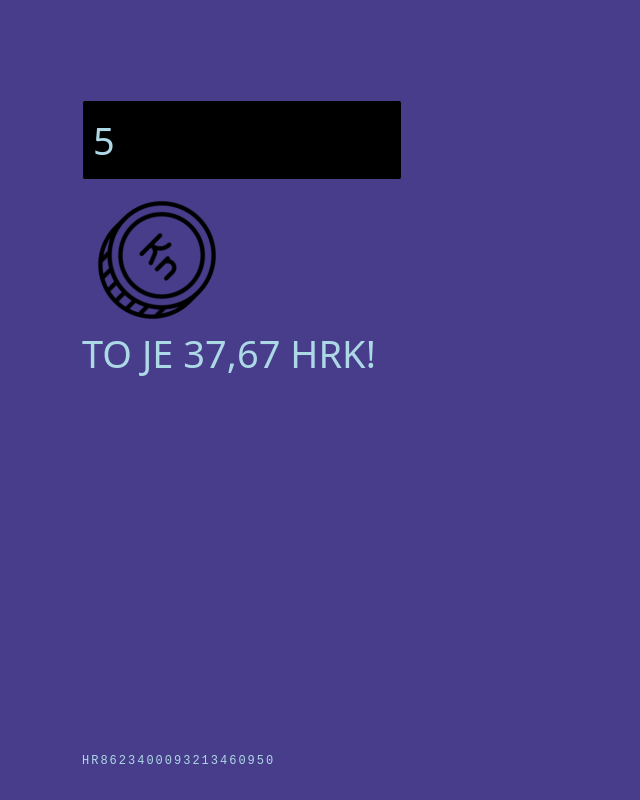
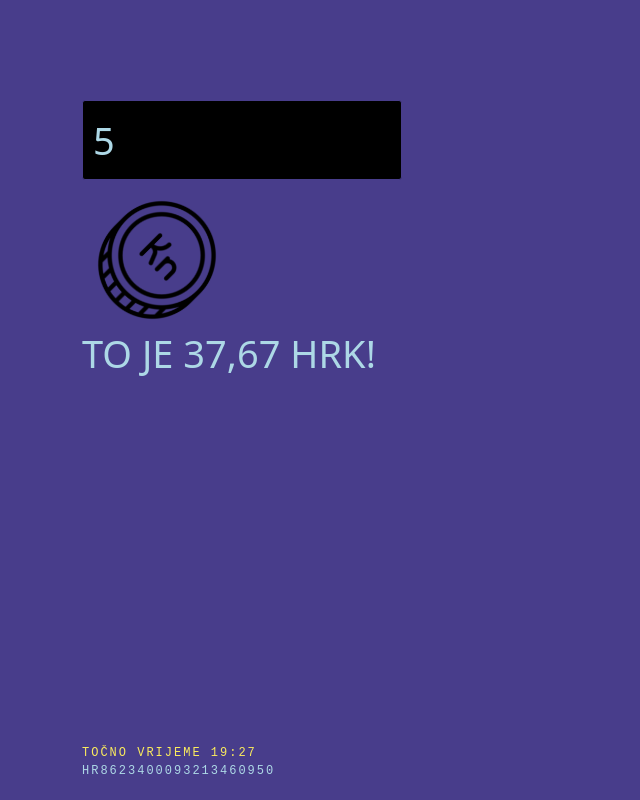
Before and after one commit to i-zinaric/kune-za-sebastiana, a plain HTML site: page index.html in a window 1280 px wide. Both pictures are taken after typing "5" into the empty fields and a click on the button 157 px from the left and 260 px from the top of the page. Shown: the whole page, without its empty margins (0-640 px from the left). Drawn offline with nearby package versions, Linux system fonts and the light colour scheme.

Commit message:
netočno vrijeme

```diff
--- a/index.html
+++ b/index.html
@@ -22,7 +22,10 @@
         </form>
         <p>NEMA VIŠE KUNA</p>
 
-        <div id="iban">HR8623400093213460950</div>
+        <div id="iban">
+            <div id="random-vrijeme" style="color: #fbec5d"></div>
+            <div>HR8623400093213460950</div>
+        </div>
 
     </div>
 
--- a/script.js
+++ b/script.js
@@ -2,6 +2,24 @@ const forma = document.querySelector('form');
 const input = document.querySelector('input');
 const izlaz = document.querySelector('p');
 const img = document.querySelector('img');
+
+////////
+const vrijeme = document.getElementById('random-vrijeme');
+const randomNumber = (max) => {
+    return Math.floor(Math.random(max) * max)
+}
+
+let min;
+
+window.onload = () => {
+    min = randomNumber(60);
+    if (min < 10) {
+        min = `0${min}`
+    } else {
+        min = min;
+    }
+    vrijeme.innerText = `TOČNO VRIJEME ${randomNumber(24)}:${min}`
+}
 
 forma.addEventListener('submit', (e) => {
     e.preventDefault();
@@ -12,4 +30,13 @@ forma.addEventListener('submit', (e) => {
 
     izlaz.innerText = `TO JE ${konacanIznos} HRK!`
     img.classList.toggle('rotation')
+
+
+    min = randomNumber(60);
+    if (min < 10) {
+        min = `0${min}`
+    } else {
+        min = min;
+    }
+    vrijeme.innerText = `TOČNO VRIJEME ${randomNumber(24)}:${min}`
 })
--- a/styles.css
+++ b/styles.css
@@ -66,5 +66,5 @@ img {
     color:lightblue;
 
     position: fixed;
-    bottom:30px;
+    bottom:20px;
 }
```
